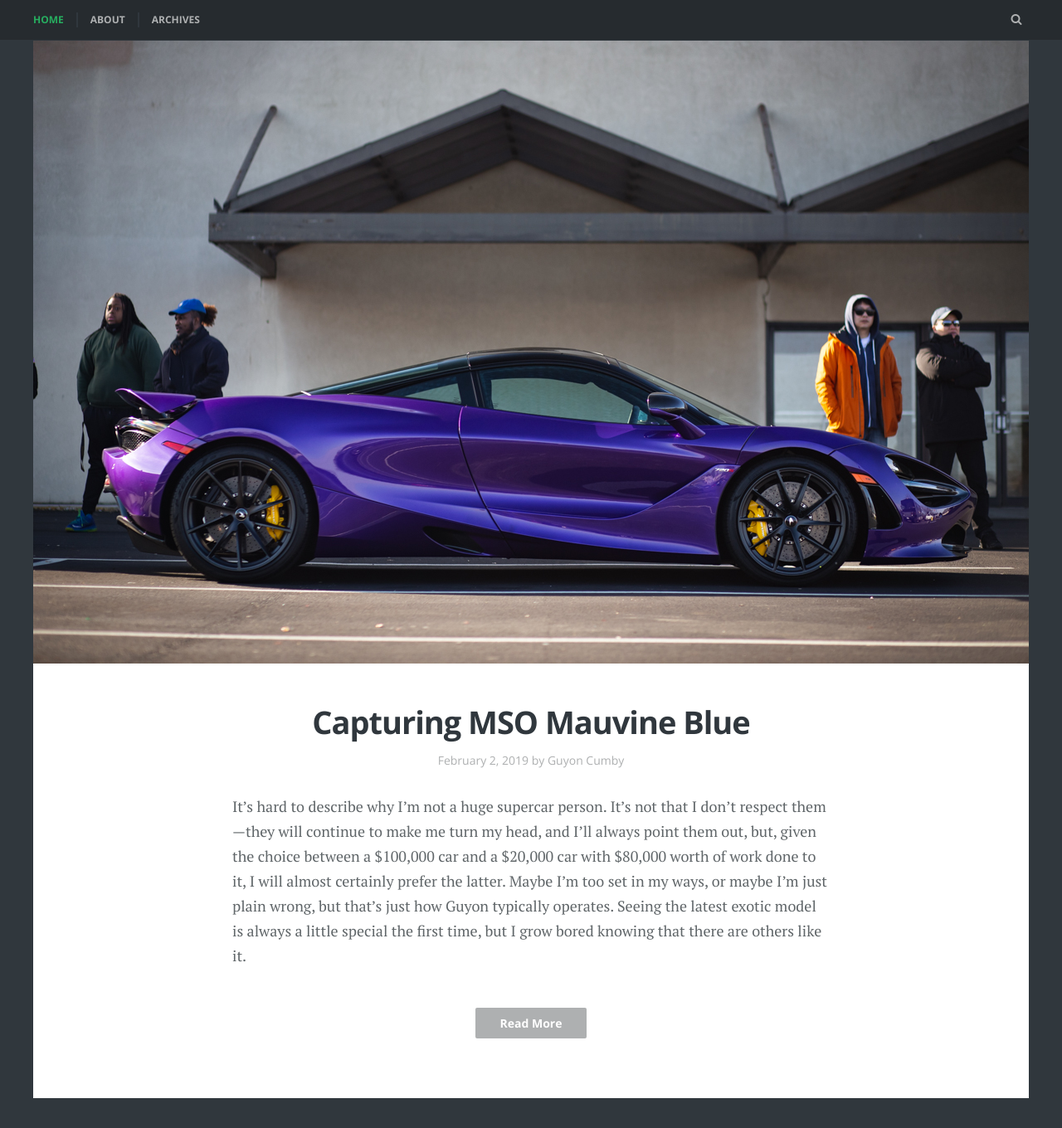
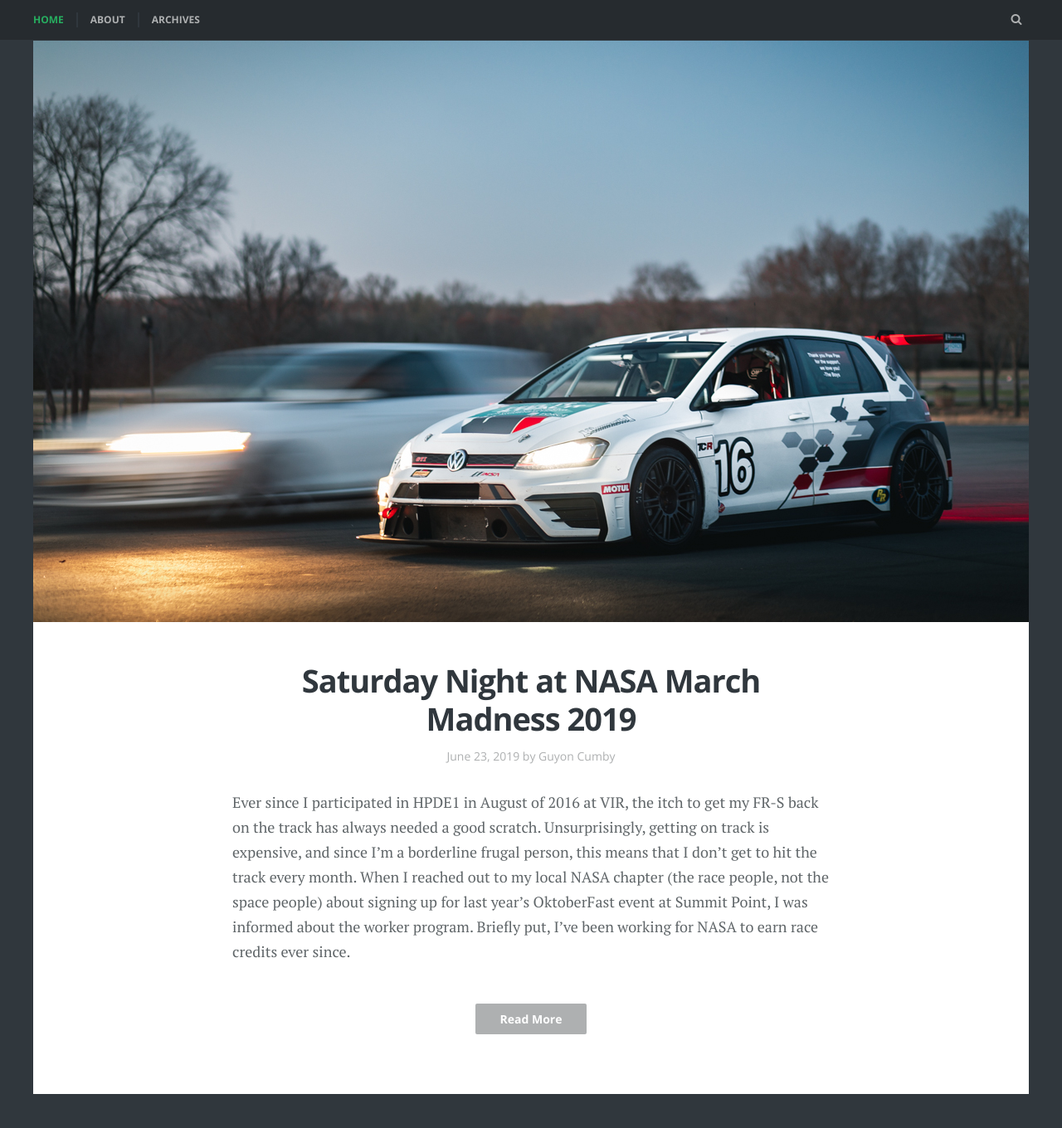
Before and after one commit to gkubed/gkubed.github.io, a Jekyll site: the page built from index.html, in a window 1280 px wide and 1400 px high, cut to the strip 0-1360 px from the top of the window. Shown: the whole strip at 83% size. Built offline with Jekyll 4.4.1, drawn with Linux system fonts in a browser that asks for light colours; some web fonts are replaced; the list of posts is cut into pages by our own code.

Commit message:
NASA March Madness, open image links in new window, center headings

```diff
--- a/_includes/image_full.html
+++ b/_includes/image_full.html
@@ -1,8 +1,8 @@
 <figure class="full-width">
   {% if include.url %}
-  <a href="{{ include.url }}">
+  <a href="{{ include.url }}" target="_blank">
     {% endif %}
-    <img src="{{ include.imageurl }}" alt="{{ include.caption }}" />
+    <img src="{{ include.imageurl }}" alt="{{ include.caption }}"/>
     {% if include.caption %}
     <figcaption class="caption-text">{{ include.caption }}</figcaption>
     {% endif %}
--- /dev/null
+++ b/_posts/2019-06-23-nasa-march-madness-2019.markdown
@@ -0,0 +1,86 @@
+---
+layout: post
+title: "Saturday Night at NASA March Madness 2019"
+date: "2019-06-23 13:11:02 -0400"
+featured_image: gti-tcr.jpg
+tags: [Cars, HPDE, NASA, Racing, VIR, Virginia International Raceway]
+---
+
+Ever since I participated in HPDE1 in August of 2016 at VIR, the itch to get my FR-S back on the track has always needed a good scratch. Unsurprisingly, getting on track is expensive, and since I'm a borderline frugal person, this means that I don't get to hit the track every month. When I reached out to my local NASA chapter (the race people, not the space people) about signing up for last year's OktoberFast event at Summit Point, I was informed about the worker program. Briefly put, I've been working for NASA to earn race credits ever since.
+
+<!--more-->
+
+
+{% include image_full.html url="https://www.flickr.com/photos/toadsy/48100553937/in/album-72157709181793248/" imageurl="https://gkubed.s3.amazonaws.com/2019-06-23-nasa-march-madness-2019/_MG_9204-1200.jpg" title="" caption="" %}
+
+NASA is a well oiled machine. Cars go out the same time cars come in. Dozens of workers do their parts in orchestra like little cogs in a mechanical watch. Any break in function could cause delays in the track schedule or even a safety issue.
+
+{% include image_full.html url="https://www.flickr.com/photos/toadsy/48100455871/in/album-72157709181793248/" imageurl="https://gkubed.s3.amazonaws.com/2019-06-23-nasa-march-madness-2019/_MG_9079-1200.jpg" title="" caption="" %}
+
+While there's plenty of responsibility involved, I still have a blast, even though I'm working. I love the atmosphere: the sounds of engines rumbling and exhausts roaring (or in Spec Miata's case, buzzing), the smell of race fuel, the sight of cars where form follows function, and best of all, the community.
+
+
+{% include image_full.html url="https://www.flickr.com/photos/toadsy/48100460331/in/album-72157709181793248/" imageurl="https://gkubed.s3.amazonaws.com/2019-06-23-nasa-march-madness-2019/_MG_9335-1200.jpg" title="" caption="" %}
+
+Working all through the day means that my camera stays secured in my car and out of my hands for the overwhelming majority of the time that cars are on track. That's probably just fine, given that none of my lenses are really ideal for panning shots from afar.
+
+My camera emerged in the paddock not long before sundown Saturday evening, and I set out to capture what I could.
+
+{% include image_full.html url="https://www.flickr.com/photos/toadsy/48100558542/in/album-72157709181793248/" imageurl="https://gkubed.s3.amazonaws.com/2019-06-23-nasa-march-madness-2019/_MG_9351-1200.jpg" title="" caption="" %}
+{% include image_full.html url="https://www.flickr.com/photos/toadsy/48100558182/in/album-72157709181793248/" imageurl="https://gkubed.s3.amazonaws.com/2019-06-23-nasa-march-madness-2019/_MG_9362-1200.jpg" title="" caption="" %}
+{% include image_full.html url="https://www.flickr.com/photos/toadsy/48100503103/in/album-72157709181793248/" imageurl="https://gkubed.s3.amazonaws.com/2019-06-23-nasa-march-madness-2019/_MG_9379-1200.jpg" title="" caption="" %}
+{% include image_full.html url="https://www.flickr.com/photos/toadsy/48100459996/in/album-72157709181793248/" imageurl="https://gkubed.s3.amazonaws.com/2019-06-23-nasa-march-madness-2019/_MG_9337-1200.jpg" title="" caption="" %}
+{% include image_full.html url="https://www.flickr.com/photos/toadsy/48100497888/in/album-72157709181793248/" imageurl="https://gkubed.s3.amazonaws.com/2019-06-23-nasa-march-madness-2019/_MG_9352-1200.jpg" title="" caption="" %}
+{% include image_full.html url="https://www.flickr.com/photos/toadsy/48100503833/in/album-72157709181793248/" imageurl="https://gkubed.s3.amazonaws.com/2019-06-23-nasa-march-madness-2019/_MG_9353-1200.jpg" title="" caption="" %}
+
+If you know me in person, you may be aware that my dream daily driver is a road legal Ariel Atom. I am not quiet about this desire. In December of last year, my coworkers kept asking me why the Mary and Joseph in my whiteboard mural at my desk were in a "weird looking race car" while en route to the manger.
+
+Unbeknownst to many, TMI Autotech, the builders and distributors of the England-based Ariel Atom, is headquartered near VIR and also operate the VIR shop. This means that there's often some Atom floating around, whether in a race group or just resting in the paddock. This one was being displayed for sale.
+
+{% include image_full.html url="https://www.flickr.com/photos/toadsy/48100500423/in/album-72157709181793248/" imageurl="https://gkubed.s3.amazonaws.com/2019-06-23-nasa-march-madness-2019/_MG_9120-1200.jpg" title="" caption="" %}
+{% include image_full.html url="https://www.flickr.com/photos/toadsy/48100500218/in/album-72157709181793248/" imageurl="https://gkubed.s3.amazonaws.com/2019-06-23-nasa-march-madness-2019/_MG_9122-1200.jpg" title="" caption="" %}
+{% include image_full.html url="https://www.flickr.com/photos/toadsy/48100500088/in/album-72157709181793248/" imageurl="https://gkubed.s3.amazonaws.com/2019-06-23-nasa-march-madness-2019/_MG_9124-1200.jpg" title="" caption="" %}
+
+Not long after I began my photographic journey, my friend and fellow NASA worker Jack Cobetto of [Fast Forward Media](https://www.instagram.com/fastforwardmedia_/) invited me over to the skid pad to take some photos of his Spec E30 race car. Of course, I accepted.
+
+{% include image_full.html url="https://www.flickr.com/photos/toadsy/48100559957/in/album-72157709181793248/" imageurl="https://gkubed.s3.amazonaws.com/2019-06-23-nasa-march-madness-2019/_MG_9317-1200.jpg" title="" caption="" %}
+{% include image_full.html url="https://www.flickr.com/photos/toadsy/48100453176/in/album-72157709181793248/" imageurl="https://gkubed.s3.amazonaws.com/2019-06-23-nasa-march-madness-2019/_MG_9304-1200.jpg" title="" caption="" %}
+{% include image_full.html url="https://www.flickr.com/photos/toadsy/48100505408/in/album-72157709181793248/" imageurl="https://gkubed.s3.amazonaws.com/2019-06-23-nasa-march-madness-2019/_MG_9318-1200.jpg" title="" caption="" %}
+{% include image_full.html url="https://www.flickr.com/photos/toadsy/48100453591/in/album-72157709181793248/" imageurl="https://gkubed.s3.amazonaws.com/2019-06-23-nasa-march-madness-2019/_MG_9296-1200.jpg" title="" caption="" %}
+{% include image_full.html url="https://www.flickr.com/photos/toadsy/48100553117/in/album-72157709181793248/" imageurl="https://gkubed.s3.amazonaws.com/2019-06-23-nasa-march-madness-2019/_MG_9275-1200.jpg" title="" caption="" %}
+{% include image_full.html url="https://www.flickr.com/photos/toadsy/48100453421/in/album-72157709181793248/" imageurl="https://gkubed.s3.amazonaws.com/2019-06-23-nasa-march-madness-2019/_MG_9300-1200.jpg" title="" caption="" %}
+{% include image_full.html url="https://www.flickr.com/photos/toadsy/48100553177/in/album-72157709181793248/" imageurl="https://gkubed.s3.amazonaws.com/2019-06-23-nasa-march-madness-2019/_MG_9273-1200.jpg" title="" caption="" %}
+
+Upon concluding our session with the race car, we reused the perfect canvas to shoot our own personal cars - my own Ultramarine Scion FR-S, and Jack's Techno Violet BMW E36 M3.
+
+{% include image_full.html url="https://www.flickr.com/photos/toadsy/48100457896/in/album-72157709181793248/" imageurl="https://gkubed.s3.amazonaws.com/2019-06-23-nasa-march-madness-2019/_MG_9386-1200.jpg" title="" caption="" %}
+{% include image_full.html url="https://www.flickr.com/photos/toadsy/48100457251/in/album-72157709181793248/" imageurl="https://gkubed.s3.amazonaws.com/2019-06-23-nasa-march-madness-2019/_MG_9403-1200.jpg" title="" caption="" %}
+{% include image_full.html url="https://www.flickr.com/photos/toadsy/48100556842/in/album-72157709181793248/" imageurl="https://gkubed.s3.amazonaws.com/2019-06-23-nasa-march-madness-2019/_MG_9391-1200.jpg" title="" caption="" %}
+{% include image_full.html url="https://www.flickr.com/photos/toadsy/48100557057/in/album-72157709181793248/" imageurl="https://gkubed.s3.amazonaws.com/2019-06-23-nasa-march-madness-2019/_MG_9388-1200.jpg" title="" caption="" %}
+{% include image_full.html url="https://www.flickr.com/photos/toadsy/48100554067/in/album-72157709181793248/" imageurl="https://gkubed.s3.amazonaws.com/2019-06-23-nasa-march-madness-2019/_MG_9185-1200.jpg" title="" caption="" %}
+
+As the sun descended, Luke Rumburg arrived in his Volkswagen Golf GTI TCR car, upstaging both Jack and I. This was worth getting the tripod out for, since it became too dark to easily take handheld shots. I captured the cover image to this story by both chance and good timing. Yet another NASA worker just happened to pull next to the TCR car in his own MK7 GTI - the standard street going version of the vehicle, as I had my camera on the tripod and with the right settings in place. Sometimes you get lucky. Below, Jack photographs the cockpit.
+
+{% include image_full.html url="https://www.flickr.com/photos/toadsy/48100457136/in/album-72157709181793248/" imageurl="https://gkubed.s3.amazonaws.com/2019-06-23-nasa-march-madness-2019/_MG_9438-1200.jpg" title="" caption="" %}
+
+Most of NASA turns in early in order for their minds and bodies to be refreshed by the next morning, while others perform mid-weekend tuning or repairs so their cars will be. And of course, Honda Challenge always has a party.
+
+{% include image_full.html url="https://www.flickr.com/photos/toadsy/48100556222/in/album-72157709181793248/" imageurl="https://gkubed.s3.amazonaws.com/2019-06-23-nasa-march-madness-2019/_MG_9457-1200.jpg" title="" caption="" %}
+
+Sunday came and went quickly. By the time the last session ends, half of the paddock is empty, so I took no more photos. Many attendees travel across multiple states to round the concrete playground for the weekend. Until next time, VIR.
+
+# Bonus Photos
+
+{% include image_full.html url="https://www.flickr.com/photos/toadsy/48100455296/in/album-72157709181793248/" imageurl="https://gkubed.s3.amazonaws.com/2019-06-23-nasa-march-madness-2019/_MG_9132-Edit-1200.jpg" title="" caption="" %}
+{% include image_full.html url="https://www.flickr.com/photos/toadsy/48100499738/in/album-72157709181793248/" imageurl="https://gkubed.s3.amazonaws.com/2019-06-23-nasa-march-madness-2019/_MG_9148-1200.jpg" title="" caption="" %}
+{% include image_full.html url="https://www.flickr.com/photos/toadsy/48100554242/in/album-72157709181793248/" imageurl="https://gkubed.s3.amazonaws.com/2019-06-23-nasa-march-madness-2019/_MG_9163-1200.jpg" title="" caption="" %}
+{% include image_full.html url="https://www.flickr.com/photos/toadsy/48100459851/in/album-72157709181793248/" imageurl="https://gkubed.s3.amazonaws.com/2019-06-23-nasa-march-madness-2019/_MG_9339-1200.jpg" title="" caption="" %}
+{% include image_full.html url="https://www.flickr.com/photos/toadsy/48100554442/in/album-72157709181793248/" imageurl="https://gkubed.s3.amazonaws.com/2019-06-23-nasa-march-madness-2019/_MG_9159-1200.jpg" title="" caption="" %}
+{% include image_full.html url="https://www.flickr.com/photos/toadsy/48100460141/in/album-72157709181793248/" imageurl="https://gkubed.s3.amazonaws.com/2019-06-23-nasa-march-madness-2019/_MG_9336-1200.jpg" title="" caption="" %}
+{% include image_full.html url="https://www.flickr.com/photos/toadsy/48100459066/in/album-72157709181793248/" imageurl="https://gkubed.s3.amazonaws.com/2019-06-23-nasa-march-madness-2019/_MG_9361-1200.jpg" title="" caption="" %}
+{% include image_full.html url="https://www.flickr.com/photos/toadsy/48100503528/in/album-72157709181793248/" imageurl="https://gkubed.s3.amazonaws.com/2019-06-23-nasa-march-madness-2019/_MG_9366-1200.jpg" title="" caption="" %}
+{% include image_full.html url="https://www.flickr.com/photos/toadsy/48100458531/in/album-72157709181793248/" imageurl="https://gkubed.s3.amazonaws.com/2019-06-23-nasa-march-madness-2019/_MG_9373-1200.jpg" title="" caption="" %}
+{% include image_full.html url="https://www.flickr.com/photos/toadsy/48100557507/in/album-72157709181793248/" imageurl="https://gkubed.s3.amazonaws.com/2019-06-23-nasa-march-madness-2019/_MG_9381-1200.jpg" title="" caption="" %}
+{% include image_full.html url="https://www.flickr.com/photos/toadsy/48100502888/in/album-72157709181793248/" imageurl="https://gkubed.s3.amazonaws.com/2019-06-23-nasa-march-madness-2019/_MG_9384-1200.jpg" title="" caption="" %}
+{% include image_full.html url="https://www.flickr.com/photos/toadsy/48100502698/in/album-72157709181793248/" imageurl="https://gkubed.s3.amazonaws.com/2019-06-23-nasa-march-madness-2019/_MG_9387-1200.jpg" title="" caption="" %}
+{% include image_full.html url="https://www.flickr.com/photos/toadsy/48100454361/in/album-72157709181793248/" imageurl="https://gkubed.s3.amazonaws.com/2019-06-23-nasa-march-madness-2019/_MG_9243-1200.jpg" title="" caption="" %}
--- a/_sass/_general.scss
+++ b/_sass/_general.scss
@@ -34,6 +34,7 @@
     font-weight: bold;
     line-height: 1.2;
     margin: 36px 0 24px;
+    text-align: center;
 }
 
 h1 {
```
Also changed, not shown: images/posts/gti-tcr.jpg (added).
